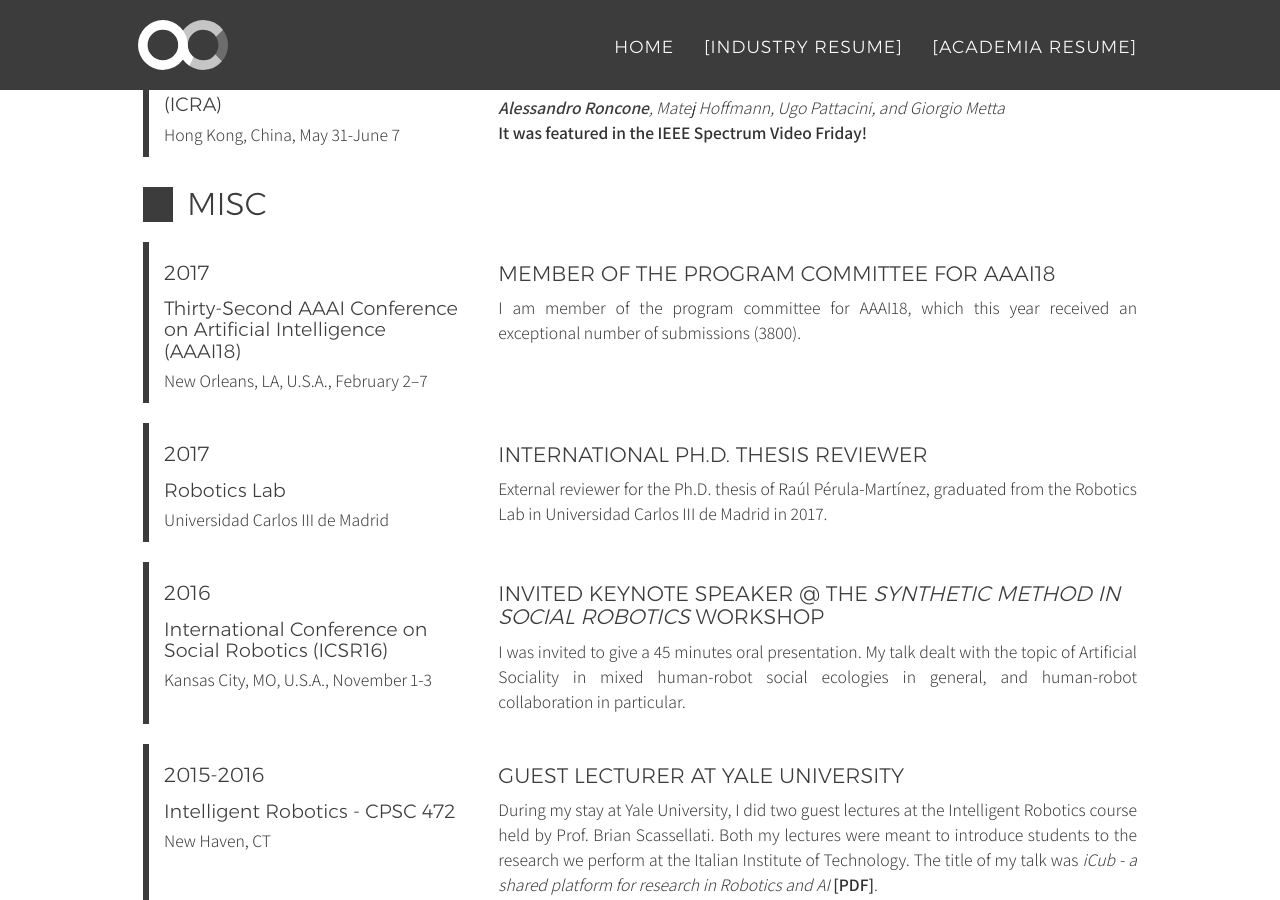
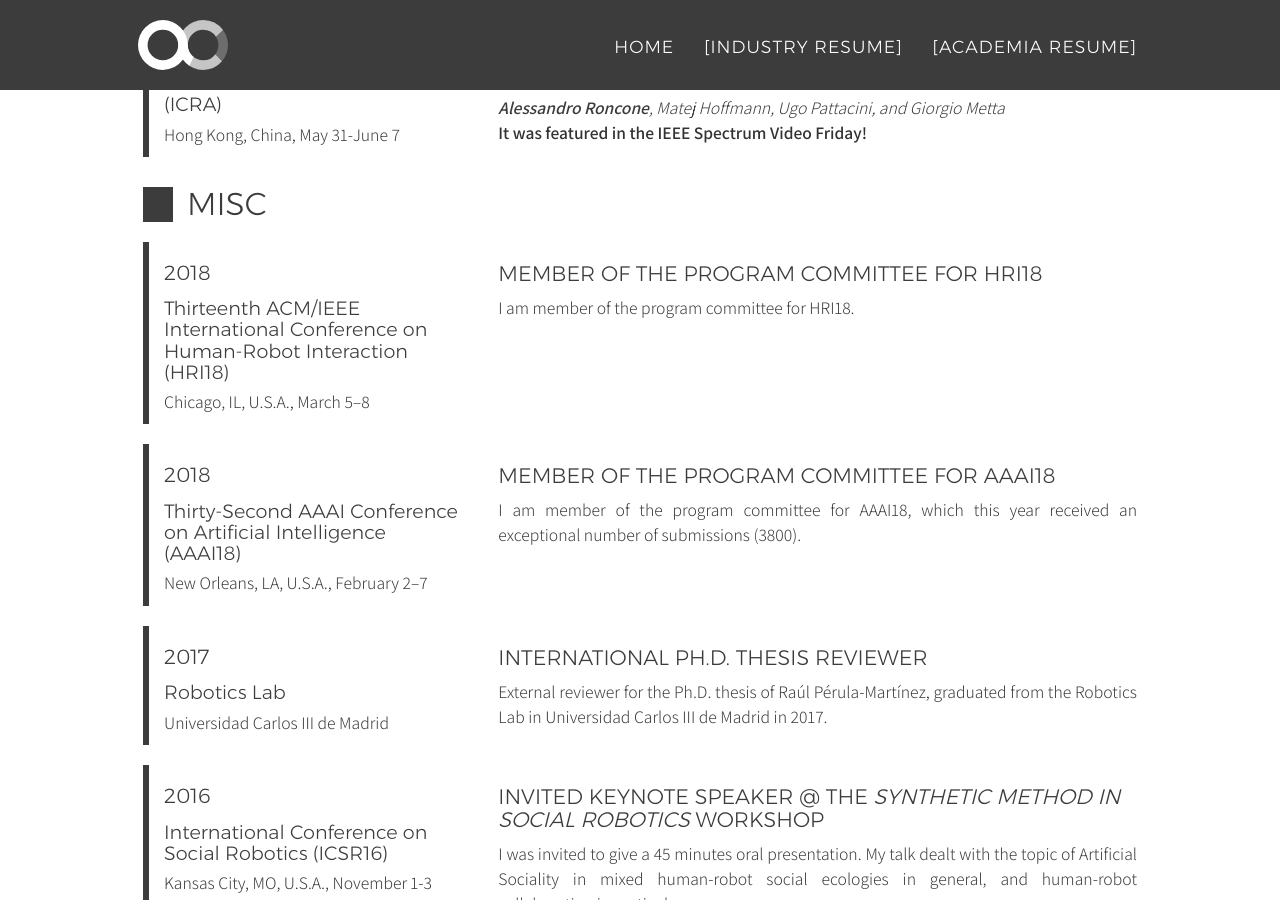
Before and after one commit to alecive/alecive.github.io, a Jekyll site: the page built from _posts/cv/2017-02-08-CV-AlessandroRoncone.md, in a window 1280 px wide and 900 px high, scrolled down 5460 px. Built offline with Jekyll 4.4.1, drawn with Linux system fonts in a browser that asks for light colours; nearby versions of some CDN libraries; some web fonts are replaced.

Commit message:
[cv][misc] Added PC for HRI 18

```diff
--- a/_data/cv-misc.yml
+++ b/_data/cv-misc.yml
@@ -1,5 +1,10 @@
+ - title: Member of the Program Committee for HRI18
+   year: 2018
+   venue: Thirteenth ACM/IEEE International Conference on Human-Robot Interaction (HRI18)
+   where: Chicago, IL, U.S.A., March 5–8
+   description: "I am member of the program committee for HRI18."
  - title: Member of the Program Committee for AAAI18
-   year: 2017
+   year: 2018
    venue: Thirty-Second AAAI Conference on Artificial Intelligence (AAAI18)
    where: New Orleans, LA, U.S.A., February 2–7
    description: "I am member of the program committee for AAAI18, which this year received an exceptional number of submissions (3800)."
```
